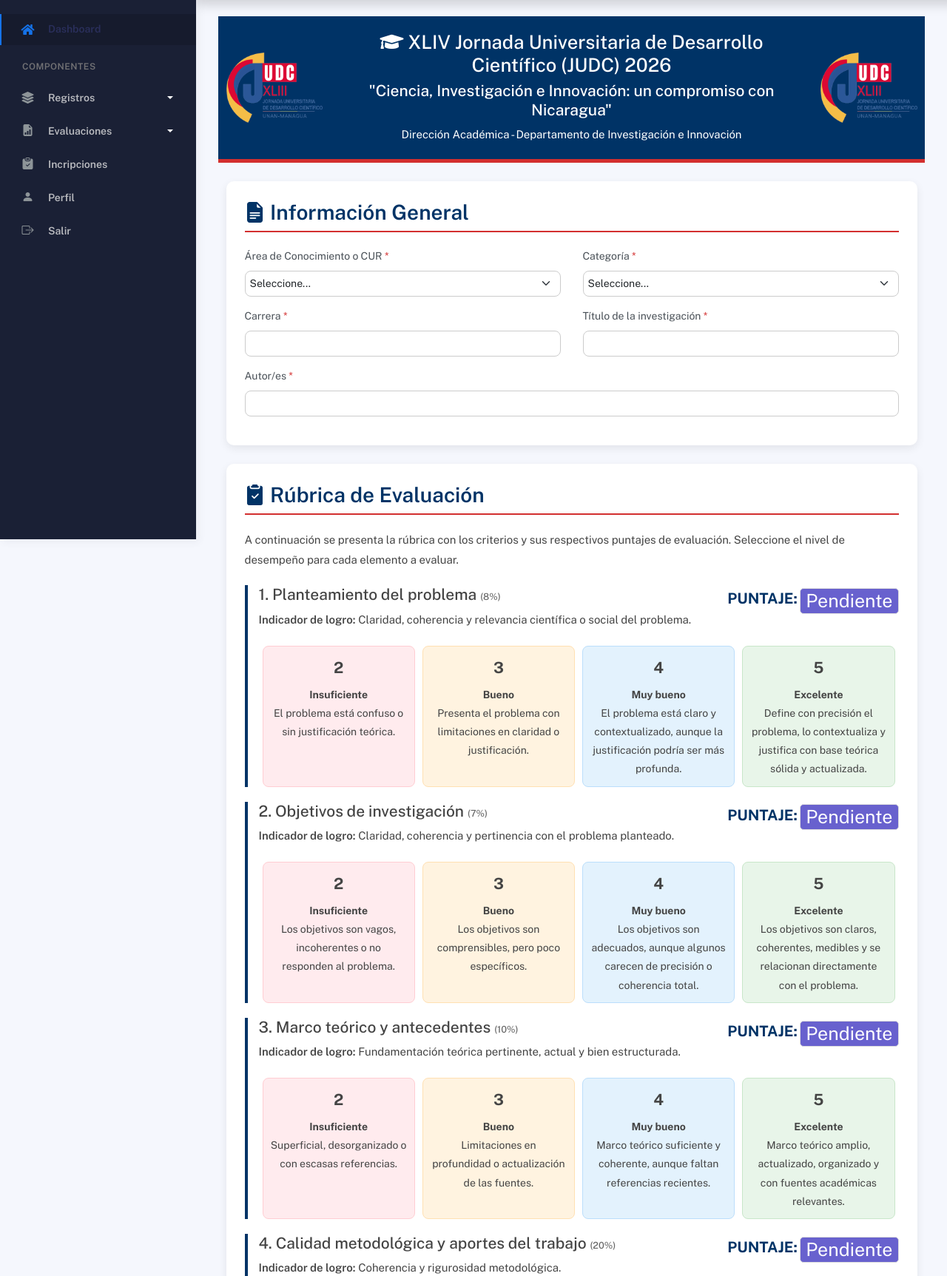
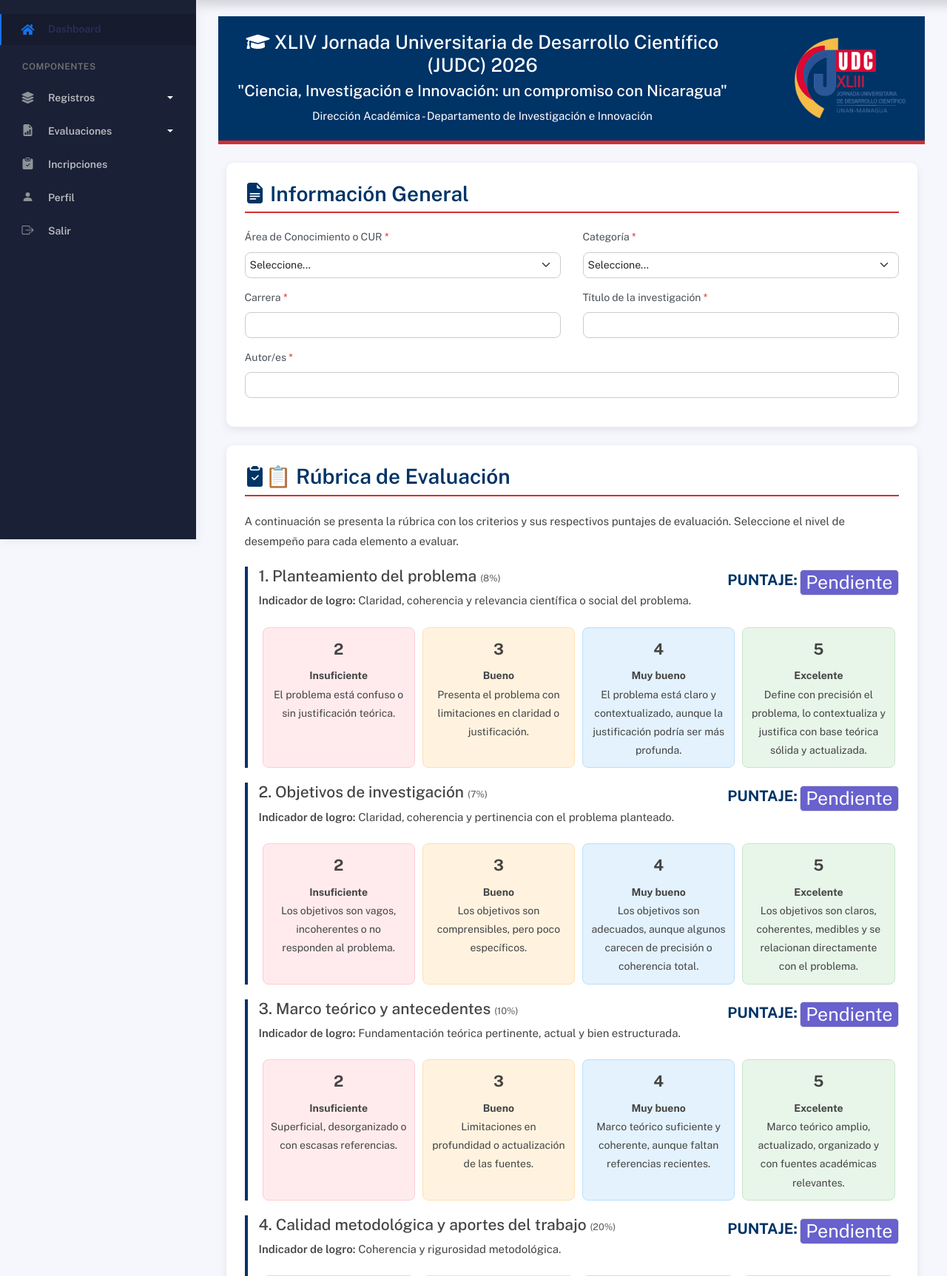
Before and after one commit to manzanareslopezdionicio/APPWEBDJ, a Django app: page /articuloCientifico/ in a window 1280 px wide. Shown: the part 71-1796 px from the top of the page at 74% size. Run offline with Django 5.2, Linux system fonts and the light colour scheme; some libraries are stand-ins or nearby versions.

Commit message:
validacion

```diff
--- a/appjudc/static/css/estilo.css
+++ b/appjudc/static/css/estilo.css
@@ -79,13 +79,12 @@
 }
 
 .university-logo {
-  flex: 1;
-  width: 50px;
-}
-.university-logo img {
-  width: 100%;
+  display: block;
+  margin: 0 auto;
+  width: 150px;
   height: auto;
 }
+
 
 .form-container {
   background-color: white;
@@ -229,8 +228,11 @@
   .rating-scale {
     justify-content: space-around;
   }
+
   .university-logo {
-    text-align: center;
-    margin-bottom: 15px;
+    display: block;
+    margin: 0 auto;
+    width: 80px;
+    height: auto;
   }
 }
--- a/appjudc/static/js/evaluar.js
+++ b/appjudc/static/js/evaluar.js
@@ -185,12 +185,19 @@ function resetForm() {
                 </tr>
             `;
 
-    // Reiniciar formulario
-    document.querySelector('form').reset();
+    // Limpiar todos los campos de entrada del formulario
+    document.getElementById('areaConocimiento').value = '';
+    document.getElementById('categoria').value = '';
+    document.getElementById('carrera').value = '';
+    document.getElementById('titulo').value = '';
+    document.getElementById('autores').value = '';
+    document.getElementById('evaluador').value = '';
+    document.getElementById('firma').value = '';
 
     // Establecer fecha actual
     const today = new Date().toISOString().split('T')[0];
     document.getElementById('fecha').value = today;
 
     alert('Formulario reiniciado correctamente.');
+
 }
--- a/appjudc/templates/vistas/ArticuloCientifico.html
+++ b/appjudc/templates/vistas/ArticuloCientifico.html
@@ -7,16 +7,16 @@
 <div class="header-section">
     <div class="container">
         <div class="row align-items-center">
-            <div class="col-3 col-md-2 university-logo">
+            <!--  <div class="col-3 col-md-2 university-logo">
                 <img src="{% static 'img/logojudc.png'%}" alt="logo UNAN-Managua" class="university-logo">
-            </div>
-            <div class="col-md-8 text-center">
+            </div> -->
+            <div class="col-md-9 text-center">
                 <h1 class="mb-2"><i class="fas fa-graduation-cap"></i> XLIV Jornada Universitaria de Desarrollo
                     Científico (JUDC) 2026</h1>
                 <h3 class="mb-0">"Ciencia, Investigación e Innovación: un compromiso con Nicaragua"</h3>
                 <p class="mb-0 mt-2">Dirección Académica - Departamento de Investigación e Innovación</p>
             </div>
-            <div class="col-6 col-md-2 university-logo">
+            <div class="col-6 col-md-3 university-logo">
                 <img src="{% static 'img/logojudc.png' %}" alt="Logo JUDC" class="university-logo">
                 <!-- <p class="mb-0">Managua, Nicaragua</p>
                     <p class="mb-0">Septiembre, 2025</p> -->
@@ -45,7 +45,7 @@
             </div>
             <div class="col-md-6 mb-3">
                 <label for="categoria" class="form-label required">Categoría</label>
-                <select class="form-select mi-input" id="categoria" required>
+                <select class="form-select mi-input" id="categoria" name="categoria" required>
                     <option value="">Seleccione...</option>
                     <option value="grado">Grado</option>
                     <option value="posgrado">Posgrado</option>
@@ -55,33 +55,35 @@
         <div class="row">
             <div class="col-md-6 mb-3">
                 <label for="carrera" class="form-label required">Carrera</label>
-                <input type="text" class="form-control mi-input" id="carrera" required>
+                <input type="text" class="form-control mi-input" id="carrera" name="carrera" required>
             </div>
             <div class="col-md-6 mb-3">
                 <label for="titulo" class="form-label required">Título de la investigación</label>
-                <input type="text" class="form-control mi-input" id="titulo" required>
+                <input type="text" class="form-control mi-input" id="titulo" name="titulo" required>
             </div>
         </div>
         <div class="row">
             <div class="col-md-12 mb-3">
                 <label for="autores" class="form-label required">Autor/es</label>
-                <input type="text" class="form-control mi-input" id="autores" required>
+                <input type="text" class="form-control mi-input" id="autores" name="autores" required>
             </div>
         </div>
     </div>
 
     <!-- Rúbrica de Evaluación -->
     <div class="form-container">
-        <h2 class="section-title"><i class="bi bi-clipboard2-check-fill"></i> Rúbrica de Evaluación</h2>
+        <h2 class="section-title"><i class="bi bi-clipboard2-check-fill"></i>📋 Rúbrica de Evaluación</h2>
         <p class="mb-4">A continuación se presenta la rúbrica con los criterios y sus respectivos puntajes de
             evaluación. Seleccione el nivel de desempeño para cada elemento a evaluar.</p>
-
+        <form action="" method="post">
+            {% csrf_token %}
             <!-- Criterio 1 -->
             <div class="criteria-card">
                 <div class="d-flex justify-content-between align-items-start">
                     <div>
                         <h3>1. Planteamiento del problema <span class="criteria-weight">(8%)</span></h3>
-                    <p class="mb-2"><strong>Indicador de logro:</strong> Claridad, coherencia y relevancia científica o
+                        <p class="mb-2"><strong>Indicador de logro:</strong> Claridad, coherencia y relevancia
+                            científica o
                             social del problema.</p>
                     </div>
                     <div class="text-end">
@@ -98,12 +100,14 @@
                     <div class="rating-option rating-3" data-criteria="1" data-value="3">
                         <div class="rating-value">3</div>
                         <div class="rating-label">Bueno</div>
-                    <div class="rating-desc">Presenta el problema con limitaciones en claridad o justificación.</div>
+                        <div class="rating-desc">Presenta el problema con limitaciones en claridad o justificación.
+                        </div>
                     </div>
                     <div class="rating-option rating-4" data-criteria="1" data-value="4">
                         <div class="rating-value">4</div>
                         <div class="rating-label">Muy bueno</div>
-                    <div class="rating-desc">El problema está claro y contextualizado, aunque la justificación podría
+                        <div class="rating-desc">El problema está claro y contextualizado, aunque la justificación
+                            podría
                             ser más profunda.</div>
                     </div>
                     <div class="rating-option rating-5" data-criteria="1" data-value="5">
@@ -148,7 +152,8 @@
                     <div class="rating-option rating-5" data-criteria="2" data-value="5">
                         <div class="rating-value">5</div>
                         <div class="rating-label">Excelente</div>
-                    <div class="rating-desc">Los objetivos son claros, coherentes, medibles y se relacionan directamente
+                        <div class="rating-desc">Los objetivos son claros, coherentes, medibles y se relacionan
+                            directamente
                             con el problema.</div>
                     </div>
                 </div>
@@ -181,7 +186,8 @@
                     <div class="rating-option rating-4" data-criteria="3" data-value="4">
                         <div class="rating-value">4</div>
                         <div class="rating-label">Muy bueno</div>
-                    <div class="rating-desc">Marco teórico suficiente y coherente, aunque faltan referencias recientes.
+                        <div class="rating-desc">Marco teórico suficiente y coherente, aunque faltan referencias
+                            recientes.
                         </div>
                     </div>
                     <div class="rating-option rating-5" data-criteria="3" data-value="5">
@@ -197,7 +203,8 @@
             <div class="criteria-card">
                 <div class="d-flex justify-content-between align-items-start">
                     <div>
-                    <h3>4. Calidad metodológica y aportes del trabajo <span class="criteria-weight">(20%)</span></h3>
+                        <h3>4. Calidad metodológica y aportes del trabajo <span class="criteria-weight">(20%)</span>
+                        </h3>
                         <p class="mb-2"><strong>Indicador de logro:</strong> Coherencia y rigurosidad metodológica.</p>
                     </div>
                     <div class="text-end">
@@ -209,13 +216,15 @@
                     <div class="rating-option rating-2" data-criteria="4" data-value="2">
                         <div class="rating-value">2</div>
                         <div class="rating-label">Insuficiente</div>
-                    <div class="rating-desc">Presenta metodología confusa, sin sustento o sin relación con objetivos.
+                        <div class="rating-desc">Presenta metodología confusa, sin sustento o sin relación con
+                            objetivos.
                         </div>
                     </div>
                     <div class="rating-option rating-3" data-criteria="4" data-value="3">
                         <div class="rating-value">3</div>
                         <div class="rating-label">Bueno</div>
-                    <div class="rating-desc">Metodología comprensible, pero con vacíos en descripción, tratamiento de
+                        <div class="rating-desc">Metodología comprensible, pero con vacíos en descripción, tratamiento
+                            de
                             datos o análisis.</div>
                     </div>
                     <div class="rating-option rating-4" data-criteria="4" data-value="4">
@@ -238,7 +247,8 @@
                 <div class="d-flex justify-content-between align-items-start">
                     <div>
                         <h3>5. Análisis y discusión de resultados <span class="criteria-weight">(10%)</span></h3>
-                    <p class="mb-2"><strong>Indicador de logro:</strong> Interpretación crítica y relación con el marco
+                        <p class="mb-2"><strong>Indicador de logro:</strong> Interpretación crítica y relación con el
+                            marco
                             teórico. Correspondencia con los objetivos propuestos.</p>
                     </div>
                     <div class="text-end">
@@ -260,13 +270,15 @@
                     <div class="rating-option rating-4" data-criteria="5" data-value="4">
                         <div class="rating-value">4</div>
                         <div class="rating-label">Muy bueno</div>
-                    <div class="rating-desc">Analiza resultados adecuadamente, aunque con limitaciones en interpretación
+                        <div class="rating-desc">Analiza resultados adecuadamente, aunque con limitaciones en
+                            interpretación
                             crítica.</div>
                     </div>
                     <div class="rating-option rating-5" data-criteria="5" data-value="5">
                         <div class="rating-value">5</div>
                         <div class="rating-label">Excelente</div>
-                    <div class="rating-desc">Analiza e interpreta resultados con profundidad, emplea evidencias sólidas
+                        <div class="rating-desc">Analiza e interpreta resultados con profundidad, emplea evidencias
+                            sólidas
                             y los vincula con la teoría.</div>
                     </div>
                 </div>
@@ -277,7 +289,8 @@
                 <div class="d-flex justify-content-between align-items-start">
                     <div>
                         <h3>6. Conclusiones y recomendaciones <span class="criteria-weight">(5%)</span></h3>
-                    <p class="mb-2"><strong>Indicador de logro:</strong> Conclusiones y recomendaciones en coherencia
+                        <p class="mb-2"><strong>Indicador de logro:</strong> Conclusiones y recomendaciones en
+                            coherencia
                             con objetivos de investigación.</p>
                     </div>
                     <div class="text-end">
@@ -299,12 +312,14 @@
                     <div class="rating-option rating-4" data-criteria="6" data-value="4">
                         <div class="rating-value">4</div>
                         <div class="rating-label">Muy bueno</div>
-                    <div class="rating-desc">Conclusiones coherentes, pero con menor nivel de aporte o síntesis.</div>
+                        <div class="rating-desc">Conclusiones coherentes, pero con menor nivel de aporte o síntesis.
+                        </div>
                     </div>
                     <div class="rating-option rating-5" data-criteria="6" data-value="5">
                         <div class="rating-value">5</div>
                         <div class="rating-label">Excelente</div>
-                    <div class="rating-desc">Conclusiones claras, coherentes y sustentadas en los resultados; aportan
+                        <div class="rating-desc">Conclusiones claras, coherentes y sustentadas en los resultados;
+                            aportan
                             conocimiento o propuestas aplicables.</div>
                     </div>
                 </div>
@@ -314,10 +329,12 @@
             <div class="criteria-card">
                 <div class="d-flex justify-content-between align-items-start">
                     <div>
-                    <h3>7. Presentación de los resultados de investigación <span class="criteria-weight">(30%)</span>
+                        <h3>7. Presentación de los resultados de investigación <span
+                                class="criteria-weight">(30%)</span>
                         </h3>
                         <p class="mb-2"><strong>Indicador de logro:</strong> Claridad expositiva, dominio del tema,
-                        comunicación y recursos visuales. Hay que valorar la capacidad de defender una postura teórica.
+                            comunicación y recursos visuales. Hay que valorar la capacidad de defender una postura
+                            teórica.
                         </p>
                     </div>
                     <div class="text-end">
@@ -329,31 +346,36 @@
                     <div class="rating-option rating-2" data-criteria="7" data-value="2">
                         <div class="rating-value">2</div>
                         <div class="rating-label">Insuficiente</div>
-                    <div class="rating-desc">Presentación desorganizada o confusa; abuso de texto; sin dominio del tema
+                        <div class="rating-desc">Presentación desorganizada o confusa; abuso de texto; sin dominio del
+                            tema
                             ni manejo adecuado del tiempo.</div>
                     </div>
                     <div class="rating-option rating-3" data-criteria="7" data-value="3">
                         <div class="rating-value">3</div>
                         <div class="rating-label">Bueno</div>
-                    <div class="rating-desc">Presenta con apoyo excesivo en las diapositivas o lectura de texto; manejo
+                        <div class="rating-desc">Presenta con apoyo excesivo en las diapositivas o lectura de texto;
+                            manejo
                             de tiempo irregular; respuestas generales.</div>
                     </div>
                     <div class="rating-option rating-4" data-criteria="7" data-value="4">
                         <div class="rating-value">4</div>
                         <div class="rating-label">Muy bueno</div>
-                    <div class="rating-desc">Presenta con claridad y orden; uso adecuado del texto y gráficos; responde
+                        <div class="rating-desc">Presenta con claridad y orden; uso adecuado del texto y gráficos;
+                            responde
                             con fundamento, aunque con menor fluidez o seguridad.</div>
                     </div>
                     <div class="rating-option rating-5" data-criteria="7" data-value="5">
                         <div class="rating-value">5</div>
                         <div class="rating-label">Excelente</div>
-                    <div class="rating-desc">Presenta con claridad y seguridad; usa texto breve y pertinente; maneja el
-                        tiempo eficientemente; argumenta con criterio científico; demuestra dominio total del contenido.
+                        <div class="rating-desc">Presenta con claridad y seguridad; usa texto breve y pertinente; maneja
+                            el
+                            tiempo eficientemente; argumenta con criterio científico; demuestra dominio total del
+                            contenido.
                         </div>
                     </div>
                 </div>
             </div>
-
+        </form>
         <!-- Resultados de evaluación -->
         <div class="row mt-5">
             <div class="col-md-6">
@@ -396,7 +418,7 @@
 
     <!-- Información del evaluador -->
     <div class="form-container">
-        <h2 class="section-title"><i class="fas fa-user-edit"></i> Información del Evaluador</h2>
+        <h2 class="section-title"><i class="bi bi-person-check-fill"></i>✔️ Información del Evaluador</h2>
         <div class="row">
             <div class="col-md-6 mb-3">
                 <label for="evaluador" class="form-label required">Nombre del docente evaluador</label>
@@ -428,7 +450,8 @@
     </div>
 
     <div class="text-center mt-4">
-        <p class="text-muted"><i class="bi bi-exclamation-triangle-fill"></i> Este formulario es parte de la XLIII Jornada
+        <p class="text-muted"><i class="bi bi-exclamation-triangle-fill"></i> Este formulario es parte de la XLIII
+            Jornada
             Universitaria de Desarrollo Científico (JUDC) Edición 2025</p>
     </div>
 </div>
```
Lines whose indentation alone changed are shown as unchanged.
